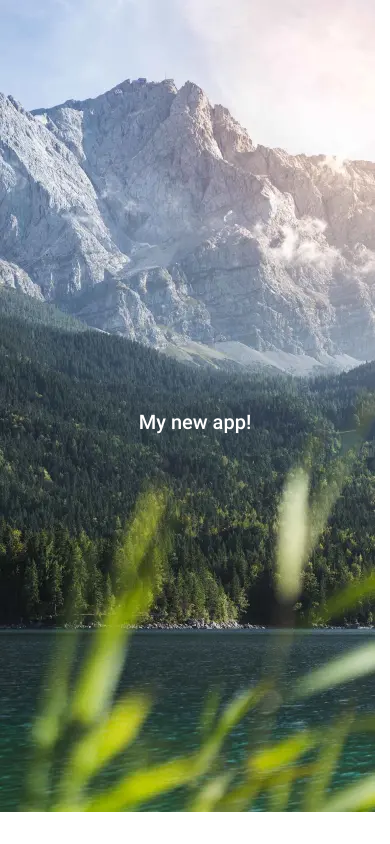
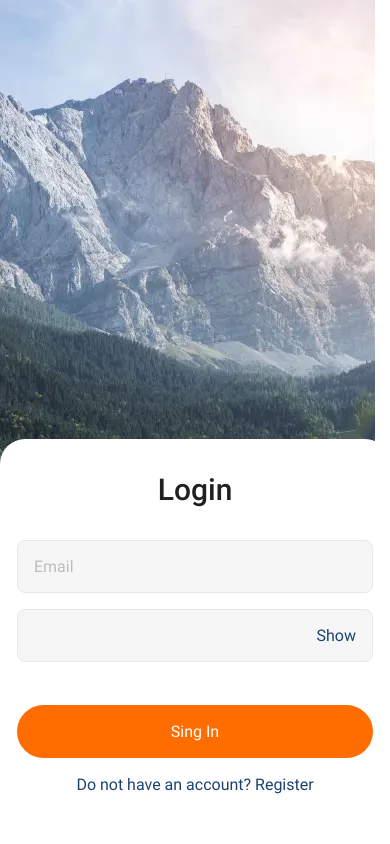
Before and after one commit to llomaka/goit-reactnative-hw-01, a React Native app: screen / in a window 390 px wide. Built offline with nearby package versions, Linux system fonts and the light colour scheme.

Commit message:
Adding Login Form

```diff
--- a/App.js
+++ b/App.js
@@ -1,43 +1,14 @@
 import { StatusBar } from 'expo-status-bar';
-import { useEffect, useCallback } from 'react';
+// import { useEffect, useCallback } from 'react';
 import { StyleSheet, Text, View, ImageBackground } from 'react-native';
-import { useFonts } from 'expo-font';
+import LoginScreen from './screens/LoginScreen';
 import * as SplashScreen from 'expo-splash-screen';
 // import { AppLoading } from 'expo';
 
 export default function App() {
-  const [fontsLoaded] = useFonts({
-    Inter: require('./assets/fonts/Inter-Medium.ttf'),
-    'Roboto-Bold': require('./assets/fonts/Roboto-Bold.ttf'),
-    'Roboto-Medium': require('./assets/fonts/Roboto-Medium.ttf'),
-    'Roboto-Regular': require('./assets/fonts/Roboto-Regular.ttf'),
-  });
-
-  useEffect(() => {
-    async function prepare() {
-      await SplashScreen.preventAutoHideAsync();
-    }
-    prepare();
-  }, []);
-
-  const onLayoutRootView = useCallback(async () => {
-    if (fontsLoaded) {
-      await SplashScreen.hideAsync();
-    }
-  }, [fontsLoaded]);
-
-  if (!fontsLoaded) {
-    return null;
-  }
-
   return (
-    <View style={styles.container} onLayout={onLayoutRootView}>
-      <ImageBackground source={require('./assets/images/bg.webp')} style={styles.image} resizeMode="cover">
-        <View style={styles.wrapper}>
-          <Text style={styles.text}>My new app!</Text>
-          <StatusBar style="auto" />
-        </View>
-      </ImageBackground>
+    <View style={styles.container}>
+      <LoginScreen />
     </View>
   );
 }
@@ -47,20 +18,4 @@ const styles = StyleSheet.create({
     flex: 1,
     backgroundColor: '#fff',
   },
-  image: {
-    flex: 1,
-    justifyContent: 'center',
-    alignItems: 'center',
-  },
-  wrapper: {
-    flex: 1,
-    justifyContent: 'center',
-    alignItems: 'center',
-  },
-  text: {
-    fontFamily: 'Roboto-Medium',
-    color: '#FFFFFF',
-    fontSize: 20,
-    padding: 10,
-  },
 });
--- /dev/null
+++ b/hooks/index.js
@@ -0,0 +1,3 @@
+import useTogglePasswordVisibility from './useTogglePasswordVisibility';
+
+export { useTogglePasswordVisibility };
--- /dev/null
+++ b/hooks/useTogglePasswordVisibility.js
@@ -0,0 +1,22 @@
+import { useState } from 'react';
+
+export default function useTogglePasswordVisibility() {
+    const [passwordVisibility, setPasswordVisibility] = useState(true);
+    const [buttonText, setButtonText] = useState('Show');
+
+    const handlePasswordVisibility = () => {
+        if (buttonText === 'Show') {
+            setButtonText('Hide');
+            setPasswordVisibility(!passwordVisibility);
+        } else if (buttonText === 'Hide') {
+            setButtonText('Show');
+            setPasswordVisibility(!passwordVisibility);
+        }
+    };
+
+    return {
+        passwordVisibility,
+        buttonText,
+        handlePasswordVisibility
+    };
+};
--- /dev/null
+++ b/screens/LoginScreen/LoginScreen.js
@@ -0,0 +1,173 @@
+import { StatusBar } from 'expo-status-bar';
+import { useState, useEffect, useCallback } from 'react';
+import { ImageBackground, StyleSheet, View, Text, TextInput, Pressable } from "react-native";
+import { useFonts } from 'expo-font';
+import * as SplashScreen from 'expo-splash-screen';
+import { useTogglePasswordVisibility } from '../../hooks';
+
+export default function LoginScreen() {
+    const [email, setEmail] = useState('');
+    const [password, setPassword] = useState('');
+    const { passwordVisibility, buttonText, handlePasswordVisibility } = useTogglePasswordVisibility();
+
+    const [fontsLoaded] = useFonts({
+    'Roboto-Medium': require('../../assets/fonts/Roboto-Medium.ttf'),
+    'Roboto-Regular': require('../../assets/fonts/Roboto-Regular.ttf'),
+  });
+
+  useEffect(() => {
+    async function prepare() {
+      await SplashScreen.preventAutoHideAsync();
+    }
+    prepare();
+  }, []);
+
+  const onLayoutLoginView = useCallback(async () => {
+    if (fontsLoaded) {
+      await SplashScreen.hideAsync();
+    }
+  }, [fontsLoaded]);
+
+  if (!fontsLoaded) {
+    return null;
+  }
+
+    return (
+        <View style={styles.container} onLayout={onLayoutLoginView}>
+            <ImageBackground source={require('../../assets/images/bg.webp')} style={styles.image} resizeMode="cover">
+                <View style={styles.form}>
+                    <Text style={styles.title}>Login</Text>
+                    <TextInput
+                        style={styles.textInput}
+                        placeholder='Email'
+                        placeholderTextColor='#BDBDBD'
+                        value={email}
+                        onChangeText={(text) => setEmail(text)}
+                    />
+                    <View style={styles.textInputContainer}>
+                        <TextInput
+                            style={styles.textInputPassword}
+                            maxLength={30}
+                            value={password}
+                            onChangeText={(text) => setPassword(text)}
+                            secureTextEntry={passwordVisibility}
+                        />
+                        <Pressable
+                            onPress={handlePasswordVisibility}
+                            style={styles.showButton}
+                        >
+                            <Text style={styles.showText}>{buttonText}</Text>
+                        </Pressable>
+                    </View>
+                    <Pressable
+                        onPress={() => console.log('email: ', email, ' password: ', password)}
+                        style={styles.button}
+                    >
+                        <Text style={styles.buttonText}>Sing In</Text>
+                    </Pressable>
+                    <Pressable
+                        onPress={() => console.log('Go to Registration Form')}
+                        style={[styles.button, styles.buttonInvert]}
+                    >
+                        <Text style={[styles.buttonText, styles.buttonTextInvert]}>Do not have an account? Register</Text>
+                    </Pressable>
+                    <StatusBar style="auto" />
+                </View>
+            </ImageBackground>
+        </View>
+    );
+};
+
+const styles = StyleSheet.create({
+    container: {
+        flex: 1,
+    },
+    image: {
+        flex: 1,
+        justifyContent: 'flex-end',
+    },
+    form: {
+        paddingHorizontal: 16,
+        paddingVertical: 32,
+        backgroundColor: '#FFFFFF',
+        borderWidth: 1,
+        borderColor: 'transparent',
+        borderTopLeftRadius: 25,
+        borderTopRightRadius: 25,
+    },
+    title: {
+        width: '100%',
+        marginBottom: 33,
+        fontFamily: 'Roboto-Medium',
+        fontSize: 30,
+        lineHeight: 35,
+        textAlign: 'center',
+        letterSpacing: 0.01,
+        color: '#212121',
+    },
+    textInput: {
+        width: '100%',
+        padding: 16,
+        marginBottom: 16,
+        fontFamily: 'Roboto-Regular',
+        fontSize: 16,
+        lineHeight: 19,
+        color: '#212121',
+        backgroundColor: '#F6F6F6',
+        borderWidth: 1,
+        borderColor: '#E8E8E8',
+        borderRadius: 8,
+    },
+    textInputContainer: {
+        width: '100%',
+        flexDirection: 'row',
+        alignItems: 'center',
+        marginBottom: 43,
+        backgroundColor: '#F6F6F6',
+        borderWidth: 1,
+        borderColor: '#E8E8E8',
+        borderRadius: 8,
+    },
+    textInputPassword: {
+        width: '80%',
+        padding: 16,
+        fontFamily: 'Roboto-Regular',
+        fontSize: 16,
+        lineHeight: 19,
+        color: '#212121',
+    },
+    showButton: {
+        width: '20%',
+        paddingTop: 16,
+        paddingBottom: 16,
+        paddingRight: 16,
+    },
+    showText: {
+        fontFamily: 'Roboto-Regular',
+        fontSize: 16,
+        lineHeight: 19,
+        textAlign: 'right',
+        color: '#1B4371',
+    },
+    button: {
+        padding: 16,
+        backgroundColor: '#FF6C00',
+        borderWidth: 1,
+        borderColor: 'transparent',
+        borderRadius: 100,
+    },
+    buttonText: {
+        fontFamily: 'Roboto-Regular',
+        fontSize: 16,
+        lineHeight: 19,
+        textAlign: 'center',
+        textTransform: 'none',
+        color: '#FFFFFF',
+    },
+    buttonInvert: {
+        backgroundColor: 'transparent',
+    },
+    buttonTextInvert: {
+        color: '#1B4371',
+    },
+});
--- /dev/null
+++ b/screens/LoginScreen/index.js
@@ -0,0 +1 @@
+export { default } from './LoginScreen';
```
Also changed, not shown: .prettierrc.json (added).
